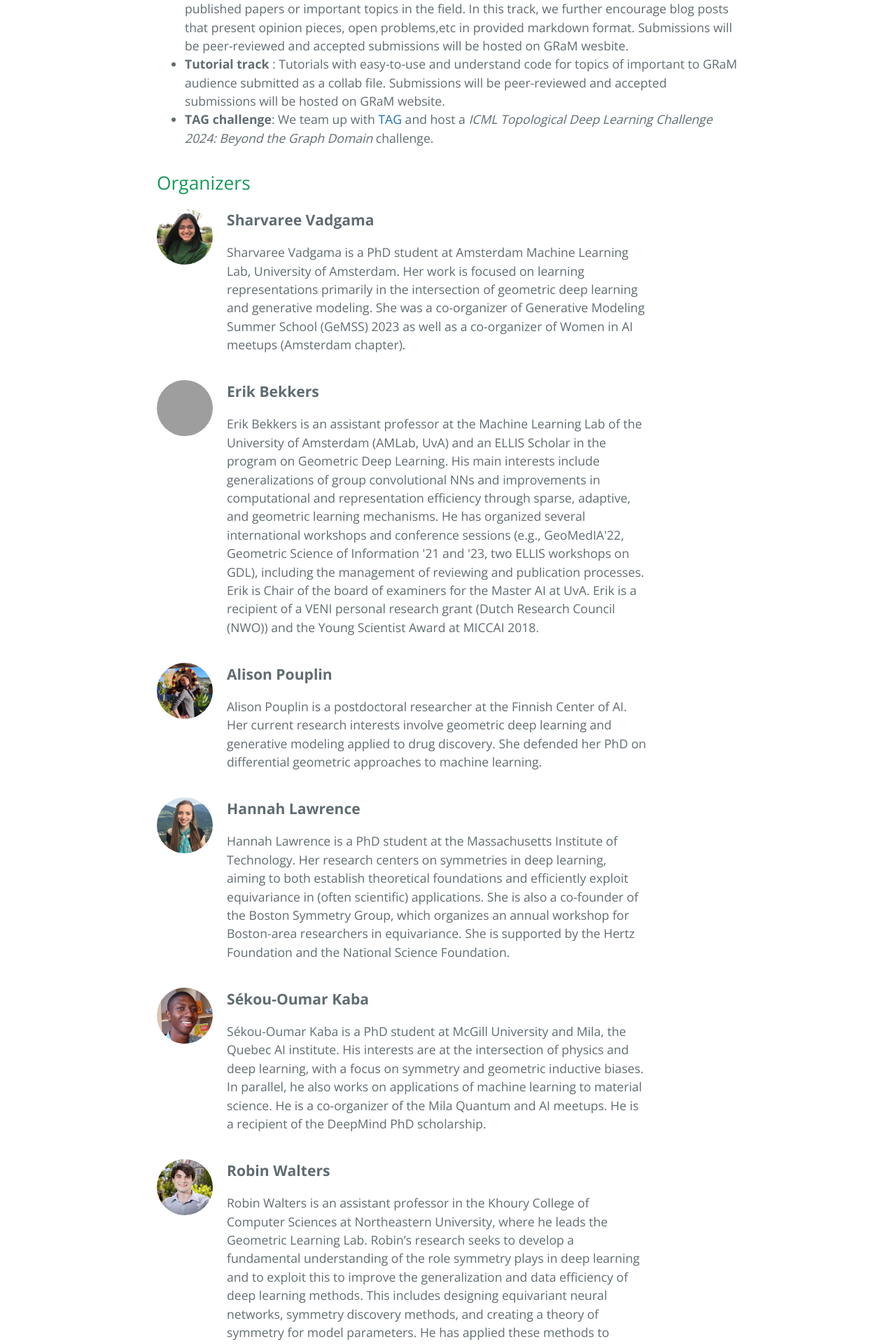
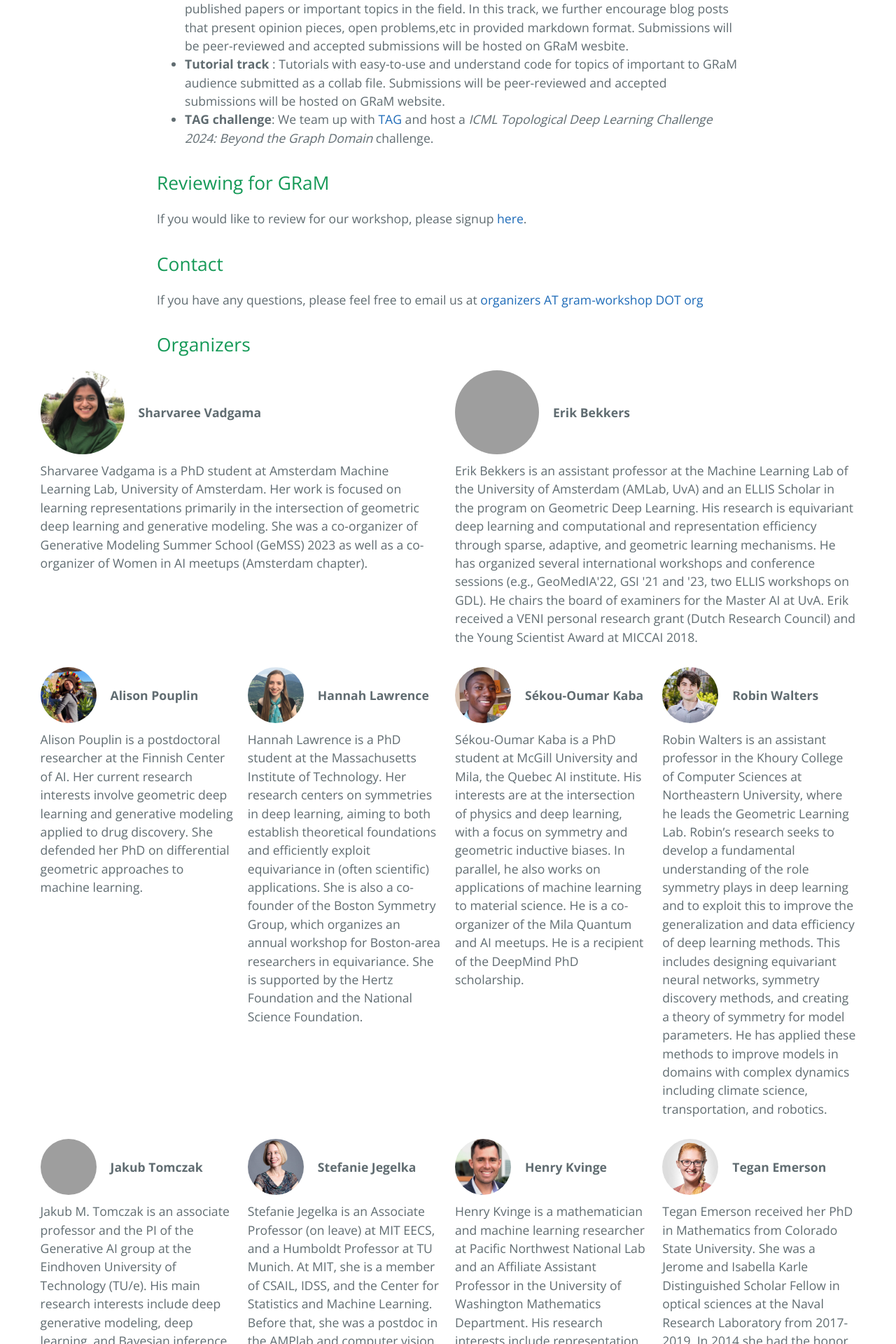
Before and after one commit to gram-workshop/gram-workshop.github.io, a Jekyll site: the page index.html, which Jekyll copies as it is, in a window 1280 px wide. Shown: the part 1911-3831 px from the top of the page at 70% size. Built offline with Jekyll 4.4.1, drawn with Linux system fonts in a browser that asks for light colours; some of the changed text lies outside the part shown; grey boxes are pictures that could not be loaded.

Commit message:
multi column organizers

```diff
--- a/assets/css/style.scss
+++ b/assets/css/style.scss
@@ -32,10 +32,38 @@ background-image:
   // background-color: transparent; /* Optional: Makes the background transparent */
 }
 
+.wide-container {
+  width: 140%; /* Increase width to 140% */
+  margin-left: -20%; /* Offset the increased width to keep it centered */
+}
+
+.organizers-container {
+  display: flex;
+  flex-wrap: wrap;
+  gap: 20px;
+}
+
 .organizer {
+  flex: 1 1 calc(25% - 20px); /* Four per row */
   display: flex;
+  flex-direction: column;
   align-items: flex-start;
-  margin-bottom: 20px;
+  margin-bottom: 30px; /* Add more white space between rows */
+}
+
+.big-organizer {
+  flex: 1 1 calc(50% - 20px); /* Two per row */
+  margin-bottom: 30px; /* Add more white space between rows */
+}
+
+.organizer-placeholder {
+  flex: 1 1 calc(25% - 20px); /* Same size as other organizers */
+}
+
+.organizer-header {
+  display: flex;
+  align-items: center;
+  margin-bottom: 10px;
 }
 
 .organizer-photo {
@@ -46,12 +74,15 @@ background-image:
   object-fit: cover;
 }
 
-.organizer-bio {
-  max-width: 600px;
+.big-photo {
+  width: 120px;
+  height: 120px;
 }
 
-.organizer-bio strong {
-  display: block;
-  font-size: 1.2em;
-  margin-bottom: 5px;
+.organizer-bio {
+  max-width: 100%;
 }
+
+.organizer-bio p {
+  margin: 0;
+}
--- a/index.html
+++ b/index.html
@@ -113,87 +113,121 @@
 		<li><strong>TAG challenge</strong>: We team up with <a href="https://www.tagds.com/">TAG</a> and host a <em>ICML Topological Deep Learning Challenge 2024: Beyond the Graph Domain</em> challenge.</li>
       </ul>
 
+      <h2>Reviewing for GRaM</h2>
+      <p>If you would like to review for our workshop, please signup <a href="https://docs.google.com/forms/d/e/1FAIpQLSfCEkzvuCyRFTSZQZ97zvohLddXTh8vbd9gzki_C5NRfFH50A/viewform?usp=sf_link">here</a>.</p>
+<h2>Contact</h2>
+      <p> If you have any questions, please feel free to email us at <a href="mailto:organizers@gram-workshop.org">organizers AT gram-workshop DOT org </a> </p>
+
+
+
       <h2 id="organizers">Organizers</h2>
 
-      <div class="organizer">
-        <img src="assets/img/bio/sharvaree_vadgama.jpg" alt="Sharvaree Vadgama" class="organizer-photo">
+<div class="wide-container">
+  <div class="organizers-container">
+    <div class="organizer big-organizer">
+      <div class="organizer-header">
+        <img src="assets/img/bio/sharvaree_vadgama.jpg" alt="Sharvaree Vadgama" class="organizer-photo big-photo">
+        <strong>Sharvaree Vadgama</strong>
+      </div>
       <div class="organizer-bio">
-          <strong>Sharvaree Vadgama</strong>
         <p>Sharvaree Vadgama is a PhD student at Amsterdam Machine Learning Lab, University of Amsterdam. Her work is focused on learning representations primarily in the intersection of geometric deep learning and generative modeling. She was a co-organizer of Generative Modeling Summer School (GeMSS) 2023 as well as a co-organizer of Women in AI meetups (Amsterdam chapter).</p>
       </div>
     </div>
-
-      <div class="organizer">
-        <img src="assets/img/bio/erik_bekkers.jpg" alt="Erik Bekkers" class="organizer-photo">
+    <div class="organizer big-organizer">
+      <div class="organizer-header">
+        <img src="assets/img/bio/erik_bekkers.jpg" alt="Erik Bekkers" class="organizer-photo big-photo">
+        <strong>Erik Bekkers</strong>
+      </div>
       <div class="organizer-bio">
-          <strong>Erik Bekkers</strong>
-          <p>Erik Bekkers is an assistant professor at the Machine Learning Lab of the University of Amsterdam (AMLab, UvA) and an ELLIS Scholar in the program on Geometric Deep Learning. His main interests include generalizations of group convolutional NNs and improvements in computational and representation efficiency through sparse, adaptive, and geometric learning mechanisms. He has organized several international workshops and conference sessions (e.g., GeoMedIA'22, Geometric Science of Information '21 and '23, two ELLIS workshops on GDL), including the management of reviewing and publication processes. Erik is Chair of the board of examiners for the Master AI at UvA. Erik is a recipient of a VENI personal research grant (Dutch Research Council (NWO)) and the Young Scientist Award at MICCAI 2018.</p>
+        <p>Erik Bekkers is an assistant professor at the Machine Learning Lab of the University of Amsterdam (AMLab, UvA) and an ELLIS Scholar in the program on Geometric Deep Learning. His research is equivariant deep learning and computational and representation efficiency through sparse, adaptive, and geometric learning mechanisms. He has organized several international workshops and conference sessions (e.g., GeoMedIA'22, GSI '21 and '23, two ELLIS workshops on GDL). He chairs the board of examiners for the Master AI at UvA. Erik received a VENI personal research grant (Dutch Research Council) and the Young Scientist Award at MICCAI 2018.</p>
+      </div>
     </div>
   </div>
 
+  <div class="organizers-container">
     <div class="organizer">
+      <div class="organizer-header">
         <img src="assets/img/bio/alison_pouplin.jpg" alt="Alison Pouplin" class="organizer-photo">
+        <strong>Alison Pouplin</strong>
+      </div>
       <div class="organizer-bio">
-          <strong>Alison Pouplin</strong>
         <p>Alison Pouplin is a postdoctoral researcher at the Finnish Center of AI. Her current research interests involve geometric deep learning and generative modeling applied to drug discovery. She defended her PhD on differential geometric approaches to machine learning.</p>
       </div>
     </div>
-
     <div class="organizer">
+      <div class="organizer-header">
         <img src="assets/img/bio/hannah_lawrence.jpg" alt="Hannah Lawrence" class="organizer-photo">
+        <strong>Hannah Lawrence</strong>
+      </div>
       <div class="organizer-bio">
-          <strong>Hannah Lawrence</strong>
         <p>Hannah Lawrence is a PhD student at the Massachusetts Institute of Technology. Her research centers on symmetries in deep learning, aiming to both establish theoretical foundations and efficiently exploit equivariance in (often scientific) applications. She is also a co-founder of the Boston Symmetry Group, which organizes an annual workshop for Boston-area researchers in equivariance. She is supported by the Hertz Foundation and the National Science Foundation.</p>
       </div>
     </div>
-
     <div class="organizer">
+      <div class="organizer-header">
         <img src="assets/img/bio/oumar_kaba.jpg" alt="Sékou-Oumar Kaba" class="organizer-photo">
+        <strong>Sékou-Oumar Kaba</strong>
+      </div>
       <div class="organizer-bio">
-          <strong>Sékou-Oumar Kaba</strong>
         <p>Sékou-Oumar Kaba is a PhD student at McGill University and Mila, the Quebec AI institute. His interests are at the intersection of physics and deep learning, with a focus on symmetry and geometric inductive biases. In parallel, he also works on applications of machine learning to material science. He is a co-organizer of the Mila Quantum and AI meetups. He is a recipient of the DeepMind PhD scholarship.</p>
       </div>
     </div>
-
     <div class="organizer">
+      <div class="organizer-header">
         <img src="assets/img/bio/robin_walters.jpg" alt="Robin Walters" class="organizer-photo">
+        <strong>Robin Walters</strong>
+      </div>
       <div class="organizer-bio">
-          <strong>Robin Walters</strong>
         <p>Robin Walters is an assistant professor in the Khoury College of Computer Sciences at Northeastern University, where he leads the Geometric Learning Lab. Robin’s research seeks to develop a fundamental understanding of the role symmetry plays in deep learning and to exploit this to improve the generalization and data efficiency of deep learning methods. This includes designing equivariant neural networks, symmetry discovery methods, and creating a theory of symmetry for model parameters. He has applied these methods to improve models in domains with complex dynamics including climate science, transportation, and robotics.</p>
       </div>
     </div>
+  </div>
 
+  <div class="organizers-container">
     <div class="organizer">
+      <div class="organizer-header">
         <img src="assets/img/bio/jakub_tomzak.jpg" alt="Jakub Tomczak" class="organizer-photo">
+        <strong>Jakub Tomczak</strong>
+      </div>
       <div class="organizer-bio">
-          <strong>Jakub Tomczak</strong>
         <p>Jakub M. Tomczak is an associate professor and the PI of the Generative AI group at the Eindhoven University of Technology (TU/e). His main research interests include deep generative modeling, deep learning, and Bayesian inference, with applications to image/text processing, Life Sciences, and Molecular Sciences. He serves as an action editor of "Transactions of Machine Learning Research", and an area chair of major AI conferences (e.g., NeurIPS, ICML, AISTATS). He was a co-organizer of the Neurosymbolic and Generative Models (NeSy-GeMs) Workshop at ICLR 2023. He will serve as a program chair of NeurIPS 2024. He is the author of the book entitled "Deep Generative Modeling", the first comprehensive book on Generative AI. He is also the founder of Amsterdam AI Solutions.</p>
       </div>
     </div>
-
     <div class="organizer">
+      <div class="organizer-header">
         <img src="assets/img/bio/stefanie_jegelka.jpg" alt="Stefanie Jegelka" class="organizer-photo">
+        <strong>Stefanie Jegelka</strong>
+      </div>
       <div class="organizer-bio">
-          <strong>Stefanie Jegelka</strong>
         <p>Stefanie Jegelka is an Associate Professor (on leave) at MIT EECS, and a Humboldt Professor at TU Munich. At MIT, she is a member of CSAIL, IDSS, and the Center for Statistics and Machine Learning. Before that, she was a postdoc in the AMPlab and computer vision group at UC Berkeley. Her research is in algorithmic machine learning and spans modeling, optimization algorithms, theory, and applications. In particular, her team has been working on exploiting mathematical structure for discrete and combinatorial machine learning problems, for robustness, and for scaling machine learning algorithms.</p>
       </div>
     </div>
-
     <div class="organizer">
+      <div class="organizer-header">
         <img src="assets/img/bio/henry_kvinge.jpeg" alt="Henry Kvinge" class="organizer-photo">
+        <strong>Henry Kvinge</strong>
+      </div>
       <div class="organizer-bio">
-          <strong>Henry Kvinge</strong>
-          <p>Henry Kvinge is a mathematician and machine learning researcher at Pacific Northwest National Lab and an Affiliate Assistant Professor in the University of Washington Mathematics Department. His research interests include mathematically inspired approaches to representation learning, evaluating and building tools to improve the robustness of deep learning models, and applications of topology, algebra, and geometry to machine learning and data science. He also works on applications of machine learning to materials science. Henry organizes the 'Pacific Northwest Seminar on Topology, Algebra, and Geometry in Data Science' at the University of Washington and is one of the founding organizers of the Topology, Algebra, and Geometry in Data Science series of workshops, conferences, and journal special editions. His work in materials science has been featured in several articles, including recent papers on the intrinsic dimension of hidden activations in Stable Diffusion and the use of AI in advanced manufacturing processes.</p>
+        <p>Henry Kvinge is a mathematician and machine learning researcher at Pacific Northwest National Lab and an Affiliate Assistant Professor in the University of Washington Mathematics Department. His research interests include representation learning, improving the robustness of deep learning models, and applications of topology, algebra, and geometry to machine learning and data science. He also works on applying machine learning to materials science. Henry organizes the 'Pacific Northwest Seminar on Topology, Algebra, and Geometry in Data Science' and is one of the founding organizers of the Topology, Algebra, and Geometry in Data Science series. His work has been featured in several articles, including recent papers on hidden activations in Stable Diffusion and the use of AI in advanced manufacturing processes.</p>
+      </div>
+    </div>
+    <div class="organizer">
+      <div class="organizer-header">
+        <img src="assets/img/bio/tegan_emerson.jpg" alt="Tegan Emerson" class="organizer-photo">
+        <strong>Tegan Emerson</strong>
+      </div>
+      <div class="organizer-bio">
+        <p>Tegan Emerson received her PhD in Mathematics from Colorado State University. She was a Jerome and Isabella Karle Distinguished Scholar Fellow in optical sciences at the Naval Research Laboratory from 2017-2019. In 2014 she had the honor of being a member of the American delegation at the Heidelberg Laureate Forum. Dr. Emerson is now a Senior Data Scientist and Team Leader in the Data Sciences and Analytics Group at Pacific Northwest Laboratory. In addition to her role at Pacific Northwest National Laboratories, Dr. Emerson also holds Joint Appointments as Affiliate Faculty in the Departments of Mathematics at Colorado State University and the University of Texas, El Paso. Her research interests include geometric and topological data analysis, dimensionality reduction, algorithms for image processing and materials science, deep learning, and optimization.</p>
+      </div>
     </div>
   </div>
 
-      <div class="organizer">
-        <img src="assets/img/bio/tegan_emerson.jpg" alt="Tegan Emerson" class="organizer-photo">
-        <div class="organizer-bio">
-          <strong>Tegan Emerson</strong>
-          <p>Tegan Emerson received her PhD in Mathematics from Colorado State University. She was a Jerome and Isabella Karle Distinguished Scholar Fellow in optical sciences at the Naval Research Laboratory from 2017-2019. In 2014 she had the honor of being a member of the American delegation at the Heidelberg Laureate Forum. Dr. Emerson is now a Senior Data Scientist and Team Leader in the Data Sciences and Analytics Group at Pacific Northwest Laboratory. In addition to her role at Pacific Northwest National Laboratories, Dr. Emerson also holds Joint Appointments as Affiliate Faculty in the Departments of Mathematics at Colorado State University and the University of Texas, El Paso. Her research interests include geometric and topological data analysis, dimensionality reduction, algorithms for image processing and materials science, deep learning, and optimization.</p>
+  <div class="organizers-container">
+    <div class="organizer-placeholder"></div> <!-- Placeholder to maintain the layout -->
+    <div class="organizer-placeholder"></div> <!-- Placeholder to maintain the layout -->
   </div>
 </div>
+
 
       <!-- <footer class="site-footer"> -->
 
@@ -201,12 +235,7 @@
 
         <!-- <span class="site-footer-credits">This page was generated by <a href="https://pages.github.com">GitHub Pages</a>.</span> -->
       <!-- </footer> -->
-      <h2>Reviewing for GRaM</h2>
-       <footer>
-              <p>If you would like to review for our workshop, please signup <a href="https://docs.google.com/forms/d/e/1FAIpQLSfCEkzvuCyRFTSZQZ97zvohLddXTh8vbd9gzki_C5NRfFH50A/viewform?usp=sf_link">here</a>.</p>
-      <h2>Contact</h2>
-              <p> If you have any questions, please feel free to email us at <a href="mailto:organizers@gram-workshop.org">organizers AT gram-workshop DOT org </a> </p>
-      </footer>
+
 
     </main>
   </body>
```
Lines whose indentation alone changed are shown as unchanged.
